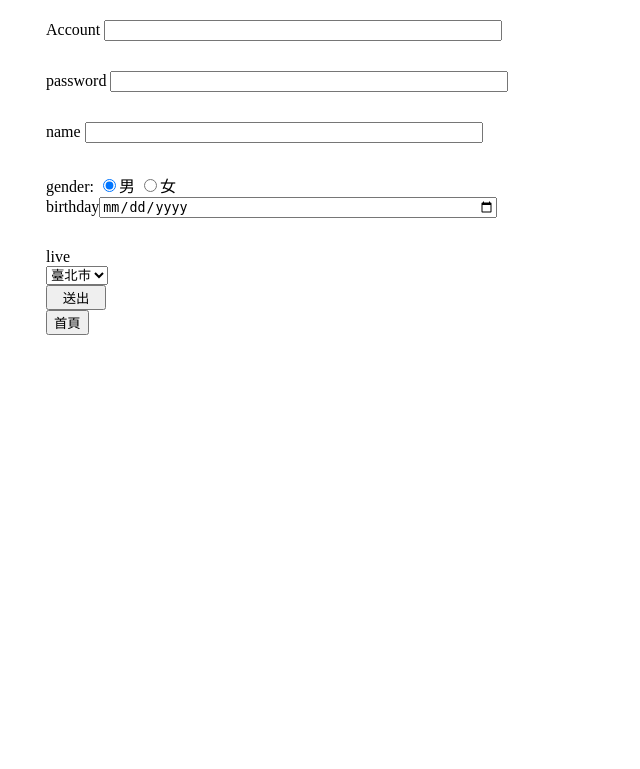
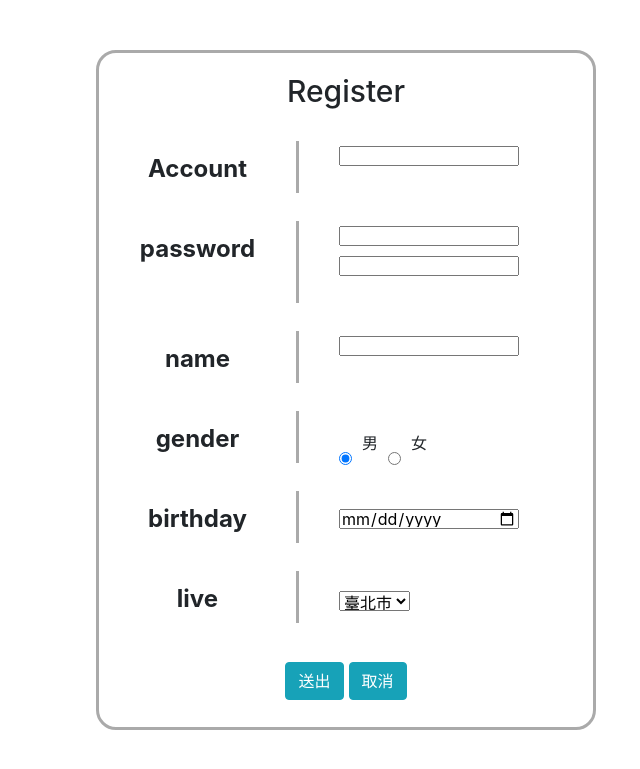
Before and after one commit to SO-BAD/Survey, a PHP site: page /insert.php in a window 1280 px wide. Shown: the top 769 px of the page, without its empty margins (294-934 px from the left). Run offline with PHP 8.4, Linux system fonts and the light colour scheme.

Commit message:
修改reg頁面

```diff
--- a/api/db.php
+++ b/api/db.php
@@ -46,7 +46,7 @@
         }
 
         $sql = "INSERT INTO `$table`(".$str_col.") VALUES (".$str_data.")";
-
+        // echo $sql;
         $pdo->exec($sql);
     }
 
--- a/index.php
+++ b/index.php
@@ -65,7 +65,7 @@ include "./api/db.php" ?>
                 $str = "./include/" . $_GET['do'] . ".php";
                 include $str;
             } else {
-                include "./include/login.php";
+                header("location:./login.php");
             }
         } else {
             include "./include/show_survey.php";
--- a/insert.php
+++ b/insert.php
@@ -1,4 +1,10 @@
-<?php include_once "./api/db.php" ?>
+<?php
+    session_start();
+    if(isset($_SESSION['account'])){
+        echo "<script>alert('已登入');window.location.href='index.php';</script>";
+    }
+?>
+
 <!DOCTYPE html>
 <html lang="en">
 
@@ -6,59 +12,141 @@
     <meta charset="UTF-8">
     <meta http-equiv="X-UA-Compatible" content="IE=edge">
     <meta name="viewport" content="width=device-width, initial-scale=1.0">
-    <title>Document</title>
+    <title>Register</title>
+    <link rel="stylesheet" href="https://cdnjs.cloudflare.com/ajax/libs/font-awesome/6.0.0-beta3/css/all.min.css">
+    <link rel="stylesheet" href="https://cdn.jsdelivr.net/npm/bootstrap@4.6.1/dist/css/bootstrap.min.css" integrity="sha384-zCbKRCUGaJDkqS1kPbPd7TveP5iyJE0EjAuZQTgFLD2ylzuqKfdKlfG/eSrtxUkn" crossorigin="anonymous">
     <style>
         * {
             box-sizing: border-box;
+            margin: 0;
+            padding: 0;
         }
 
-        body {
-            margin: 0;
+        .page {
+            width: 500px;
+            height: 680px;
+            border-radius: 20px;
+            border: 3px solid #aaa;
+            margin: 50px auto;
         }
 
-        .insert_box {
-            width: 600px;
-            margin: 20px auto;
+        .reg_form {
             display: flex;
             flex-wrap: wrap;
         }
 
-        .alert {
-            width: 600px;
-            height: 30px;
+        h1 {
+            width: 100%;
+            height: 40px;
+            margin-top: 20px;
+            font-size: 30px;
+            text-align: center;
         }
 
-        .label {
-            width: 198px;
+        .data_box {
+            width: 100%;
+            height: 60px;
+            margin-top: 20px;
+            display: flex;
+        }
+
+        .data_box>label {
+            width: 200px;
+            font-size: 24px;
+            font-weight: bolder;
+            line-height: 55px;
+            text-align: center;
+            border-right: 3px solid #aaa;
+        }
+
+        .input_box {
+            padding-left: 30px;
+            width: 280px;
+            height: 100%;
+            display: flex;
+            flex-wrap: wrap;
+        }
+
+        .input_box * {
+            margin-top: 5px;
+            margin-left: 10px;
         }
 
         .input {
-            width: 398px;
+            width: 180px;
+            height: 20px;
         }
 
-        .gender {
-            width: 398px;
+        .empty {
+            opacity: 0;
+            color: red;
         }
 
-        #submit {
-            width: 60px;
+        .input_box span {
+            width: 180px;
+            height: 20px;
+            color: red;
+        }
+
+        .footer_box {
+            width: 100%;
+            height: 60px;
+            margin-top: 20px;
+            display: flex;
+            justify-content: center;
+            align-items: center;
         }
     </style>
     <script>
-        var st ={'account':0,
-            'password':0,
-            'name':0,
-            'birthday':0,
+        var st = {
+            'account': 0,
+            password: 0,
+            'name': 0,
+            'birthday': 0,
         };
-        function insert_ck(){
-            let sum =0;
-            for (let value of Object.entries(st)){
-                sum = sum +value[1];
+
+        function insert_ck() {
+            let sum = 0;
+            let input = document.getElementsByTagName("input");
+            for (let [key, data] of Object.entries(input)) {
+                ck(data);
             }
-            document.getElementById("submit").type = (sum==4)?"submit":"button";
+            for (let value of Object.entries(st)) {
+                sum = sum + value[1];
             }
+            if (sum == 4) {
+                document.getElementById('submit').type = 'submit';
+                document.getElementById('submit').click();
+            }
+        }
+
+        function ck(obj) {
+            if (obj.type == "text") {
+                re_ck(obj);
+            } else if (obj.type == "password") {
+                document.getElementById((obj.id + "_i")).style.opacity = (obj.value == "") ? 1 : 0;
+                let pw1 = document.getElementById("password1").value;
+                let pw2 = document.getElementById("password2").value;
+                if (pw1 == pw2 && pw1 !== '') {
+                    document.getElementById("password_alert").innerText = "";
+                    st.password = 1;
+                } else {
+                    document.getElementById("password_alert").innerText = "密碼確認不相同";
+                    st.password = 0;
+                }
+            } else if (obj.type == "date") {
+                if (obj.value == "") {
+                    document.getElementById((obj.id + "_i")).style.opacity = 1;
+                    st[obj.id] = 0;
+                } else {
+                    document.getElementById((obj.id + "_i")).style.opacity = 0;
+                    st[obj.id] = 1;
+                }
+            }
+        }
+
         function re_ck(obj) {
-            let l = (obj.id =="account")? 8:3;
+            let l = (obj.id == "account") ? 8 : 3;
             if (obj.value.length >= l) {
                 $.post("./api/re_ck.php", {
                         col: obj.id,
@@ -66,70 +154,81 @@
                     },
                     function(res) {
                         if (res == 0) {
-                            document.getElementById((obj.id+"_alert")).innerText = "OK";
-                            document.getElementById((obj.id+"_alert")).style.color = "green";
-                            st[obj.id] =1;
-                            insert_ck();
+                            document.getElementById((obj.id + "_alert")).innerText = "OK";
+                            document.getElementById((obj.id + "_alert")).style.color = "green";
+                            document.getElementById((obj.id + "_i")).style.opacity = 0;
+                            st[obj.id] = 1;
                         } else {
-                            document.getElementById((obj.id+"_alert")).innerText = "NO";
-                            document.getElementById((obj.id+"_alert")).style.color = "red";
-                            st[obj.id] =0;
+                            document.getElementById((obj.id + "_alert")).innerText = "NO";
+                            document.getElementById((obj.id + "_alert")).style.color = "red";
+                            document.getElementById((obj.id + "_i")).style.opacity = 0;
+                            st[obj.id] = 0;
                         }
                     }
                 );
-            }else if(obj.value.length >0){
-                document.getElementById((obj.id+"_alert")).innerText = "長度至少為"+l+"字元";
-                document.getElementById((obj.id+"_alert")).style.color = "red";
-                st[obj.id] =0;
-            }else{
-                document.getElementById((obj.id+"_alert")).innerText = "";
-                st[obj.id] =0;
-            }
-        }
-        function non_empty(obj){
-            if(obj.value ==""){
-                document.getElementById((obj.id+"_alert")).innerText = "不得為空";
-                document.getElementById((obj.id+"_alert")).style.color = "red";
-                st[obj.id] =0;
-            }else{
-                document.getElementById((obj.id+"_alert")).innerText = "";
-                st[obj.id] =1;
-                insert_ck();
+            } else if (obj.value.length > 0) {
+                document.getElementById((obj.id + "_alert")).innerText = "長度至少為" + l + "字元";
+                document.getElementById((obj.id + "_alert")).style.color = "red";
+                document.getElementById((obj.id + "_i")).style.opacity = 0;
+                st[obj.id] = 0;
+            } else {
+                document.getElementById((obj.id + "_alert")).innerText = "";
+                document.getElementById((obj.id + "_i")).style.opacity = 1;
+                st[obj.id] = 0;
             }
         }
     </script>
 </head>
 
 <body>
-    <div class="insert_box">
-        <form action="./api/acc_insert.php" method="POST">
+    <div class="page">
+        <form action="./api/acc_insert.php" method="POST" class="reg_form">
+            <h1>Register</h1>
+            <div class="data_box">
                 <label class="label" for="account">Account</label>
-            <input type="text" id="account" class="input" name="account[]" onkeyup="re_ck(this);">
-            <div class="alert">
+                <div class="input_box">
+                    <input type="text" id="account" class="input" name="account[]" onkeyup="re_ck(this)">
+                    <i id="account_i" class='fas fa-exclamation-triangle empty'></i>
                     <span id="account_alert"></span>
                 </div>
+
+            </div>
+            <div class="data_box" style="height:90px">
                 <label class="label" for="password">password</label>
-            <input type="password" id="password" class="input" name="account[]" onkeyup="non_empty(this)">
-            <div class="alert">
+                <div class="input_box">
+                    <input type="password" id="password1" class="input" name="account[]"  onkeyup="ck(this)">
+                    <i id="password1_i" class='fas fa-exclamation-triangle empty'></i>
+                    <input type="password" id="password2" class="input" onkeyup="ck(this)">
+                    <i id="password2_i" class='fas fa-exclamation-triangle empty'></i>
                     <span id="password_alert"></span>
                 </div>
+            </div>
+            <div class="data_box">
                 <label class="label" for="name">name</label>
-            <input type="text" id="name" class="input" name="account[]"onkeyup="re_ck(this);">
-            <div class="alert">
+                <div class="input_box">
+                    <input type="text" id="name" class="input" name="account[]" onkeyup="re_ck(this)">
+                    <i id="name_i" class='fas fa-exclamation-triangle empty'></i>
                     <span id="name_alert"></span>
                 </div>
-            <div class="gender">
-                gender:
+            </div>
+            <div class="data_box">
+                <label class="label" for="name">gender</label>
+                <div class="input_box" style="margin-top:15px">
                     <input type="radio" id="man" name="account[]" value="1" checked><label for="man">男</label>
                     <input type="radio" id="woman" name="account[]" value="0"><label for="woman">女</label>
                 </div>
-            <label class="label" for="birthday">birthday</label><input type="date" id = "birthday"name="account[]" class="input"onchange="non_empty(this)">
-            <div class="alert">
-            <span id="birthday_alert"></span>
             </div>
+            <div class="data_box">
+                <label class="label" for="birthday">birthday</label>
+                <div class="input_box" style="padding-top:13px">
+                    <input type="date" id="birthday" name="account[]" class="input">
+                    <i id="birthday_i" class='fas fa-exclamation-triangle empty'></i>
+                </div>
+            </div>
+            <div class="data_box">
                 <label class="label" for="live">live</label>
-            <div class="input">
-                <select name="account[]" id="live">
+                <div class="input_box">
+                    <select name="account[]" id="live" style="height:20px; margin-top:20px;">
                         <option value="A">臺北市</option>
                         <option value="B">臺中市</option>
                         <option value="C">基隆市</option>
@@ -158,9 +257,12 @@
                         <option value="O">新竹市</option>
                     </select>
                 </div>
-            <input type="button" id="submit" value="送出">
+            </div>
+            <div class="footer_box">
+                <input class="btn btn-info" type="button" id="submit" value="送出" onclick="insert_ck()">
+                <a class="btn btn-info" href='index.php' style="margin-left:5px;">取消</a>
+            </div>
         </form>
-        <a href='index.php'><button>首頁</button></a>
     </div>
     <script src="./js/jquery-3.6.0.min.js"></script>
 </body>
```
Also changed, not shown: css/show_survey.css (+7 -3 lines), frontend/add_survey.php (deleted, +0 -15 lines), insert2.php (added, +169 -0 lines), login.php (+8 -2 lines). Lines whose indentation alone changed are shown as unchanged.
